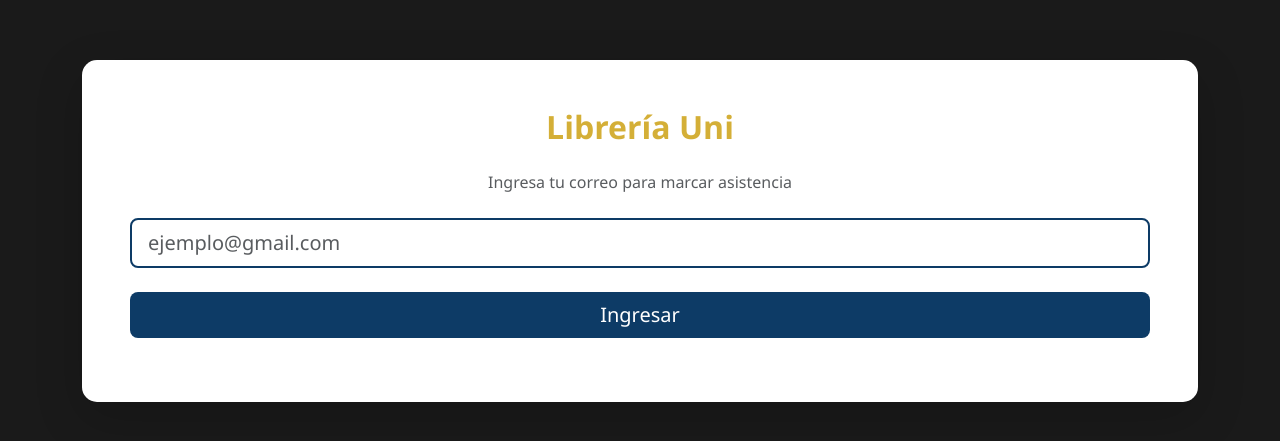
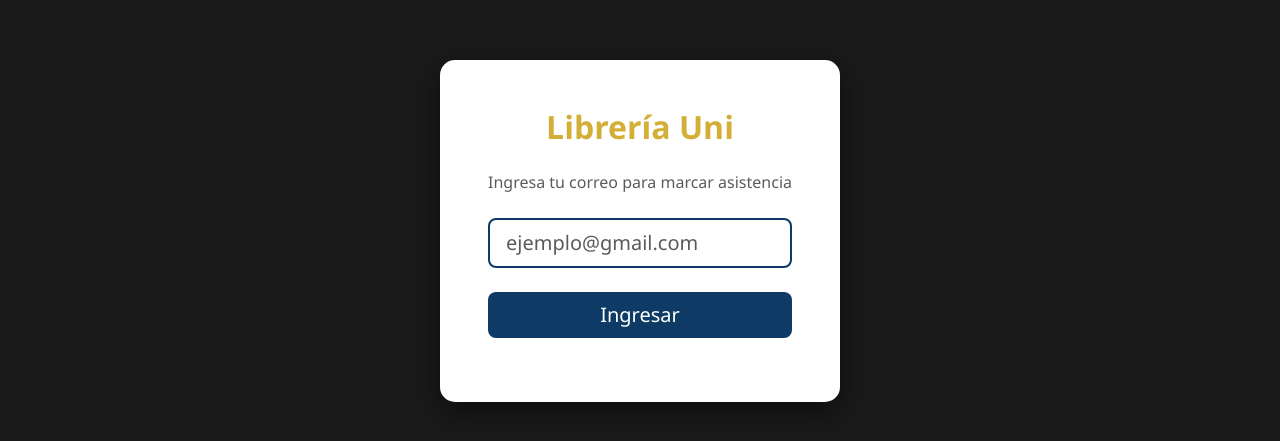
Before and after one commit to JoseCarlos4747/libreria-asistencia, a website: page public/login.html in a window 1280 px wide. Shown: the part 169-610 px from the top of the page. Drawn offline with nearby package versions, Linux system fonts and the light colour scheme.

Commit message:
Estilos directos en HTML

```diff
--- a/public/login.html
+++ b/public/login.html
@@ -5,19 +5,46 @@
     <meta name="viewport" content="width=device-width, initial-scale=1.0">
     <title>Librería Uni - Login</title>
     <link href="https://cdn.jsdelivr.net/npm/bootstrap@5.3.0/dist/css/bootstrap.min.css" rel="stylesheet">
-    <link rel="stylesheet" href="../public/styles.css">
+    <style>
+        /* Colores directos aquí para que no fallen */
+        body {
+            background-color: #1a1a1a !important; /* Negro */
+            font-family: 'Segoe UI', Tahoma, Geneva, Verdana, sans-serif;
+        }
+        .card-custom {
+            border-radius: 15px;
+            box-shadow: 0 10px 30px rgba(0,0,0,0.5);
+            border: none;
+        }
+        .titulo-dorado {
+            color: #d4af37 !important; /* Dorado */
+            font-weight: bold;
+        }
+        .btn-azul {
+            background-color: #0d3b66 !important; /* Azul */
+            color: white !important;
+            border: none;
+            transition: 0.3s;
+        }
+        .btn-azul:hover {
+            background-color: #092a4a !important;
+        }
+        .input-custom {
+            border: 2px solid #0d3b66 !important;
+        }
+    </style>
 </head>
-<body class="d-flex align-items-center" style="height: 100vh; background-color: var(--negro);">
+<body class="d-flex align-items-center" style="height: 100vh;">
     <div class="container">
-        <div class="card shadow-lg border-0" style="border-radius: 15px;">
+        <div class="card card-custom mx-auto" style="max-width: 400px;">
             <div class="card-body p-5 text-center">
-                <!-- Título con color dorado -->
-                <h2 class="mb-4 fw-bold" style="color: var(--dorado);">Librería Uni</h2>
+
+                <h2 class="mb-4 titulo-dorado">Librería Uni</h2>
                 <p class="text-muted mb-4">Ingresa tu correo para marcar asistencia</p>
 
-                <input type="email" id="correo" class="form-control form-control-lg mb-4" placeholder="ejemplo@gmail.com" style="border: 2px solid var(--azul-principal);">
+                <input type="email" id="correo" class="form-control form-control-lg mb-4 input-custom" placeholder="ejemplo@gmail.com">
 
-                <button onclick="login()" class="btn btn-primary-custom btn-lg w-100 mb-3">Ingresar</button>
+                <button onclick="login()" class="btn btn-azul btn-lg w-100 mb-3">Ingresar</button>
 
                 <div id="error" class="text-danger small fw-bold"></div>
             </div>
```
